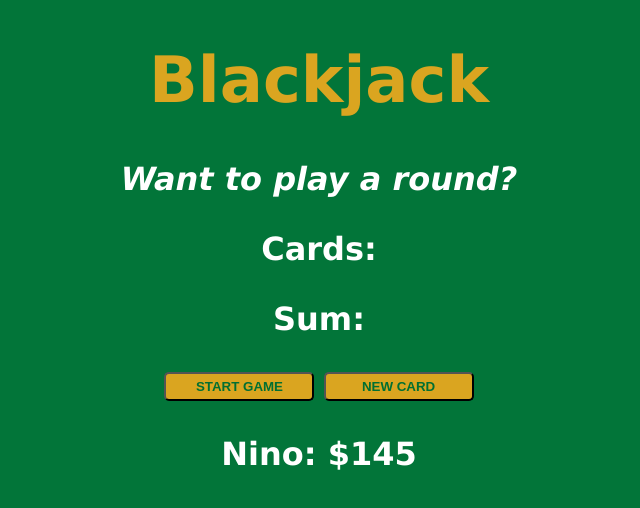
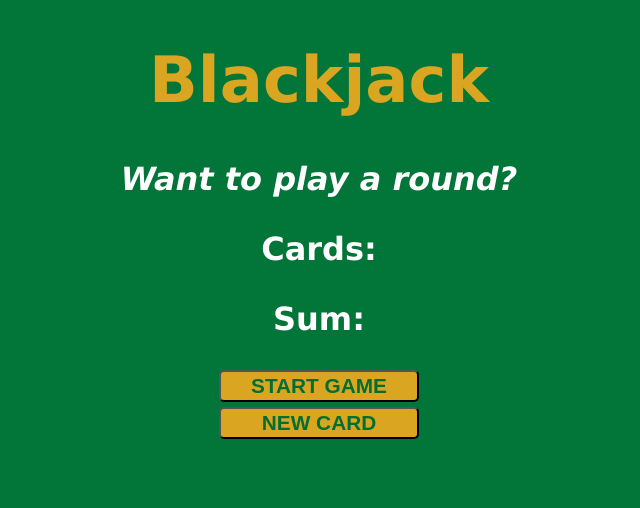
Before and after one commit to ninofernando/blackjack-game, a plain HTML site: page index.html in a window 1280 px wide. Shown: the whole page, without its empty margins (321-961 px from the left). Drawn offline with Linux system fonts and the light colour scheme.

Commit message:
removed player input

```diff
--- a/script.js
+++ b/script.js
@@ -13,7 +13,7 @@ let player = {
 }
 let playerEl = document.getElementById("player-el")
 
-playerEl.textContent = player.name + ": $" + player.chips
+//playerEl.textContent = player.name + ": $" + player.chips
 
 function getRandomCard() {
     let randomNumber = Math.floor( Math.random()*13 ) + 1
--- a/style.css
+++ b/style.css
@@ -25,12 +25,14 @@ p {
 }
 
 button {
+    display: block;
     color: #016f32;
-    width: 150px;
+    width: 200px;
     background: goldenrod;
     border-radius: 5px;
-    padding-top: 5px;
-    padding-bottom: 5px;
+    padding-top: 2px;
+    padding-bottom: 2px;
     font-weight: bold;
-    margin: 2px 2px;
+    margin: 5px auto;
+    font-size: 1.3em;
 }
```
